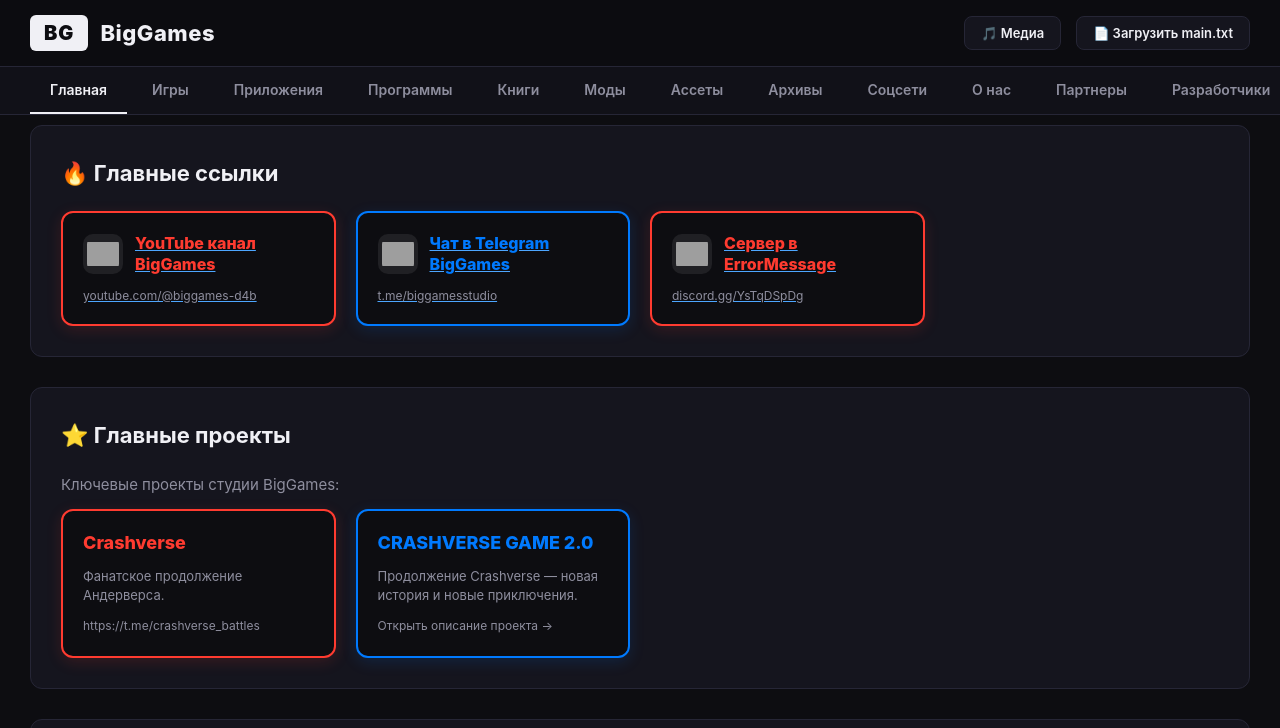
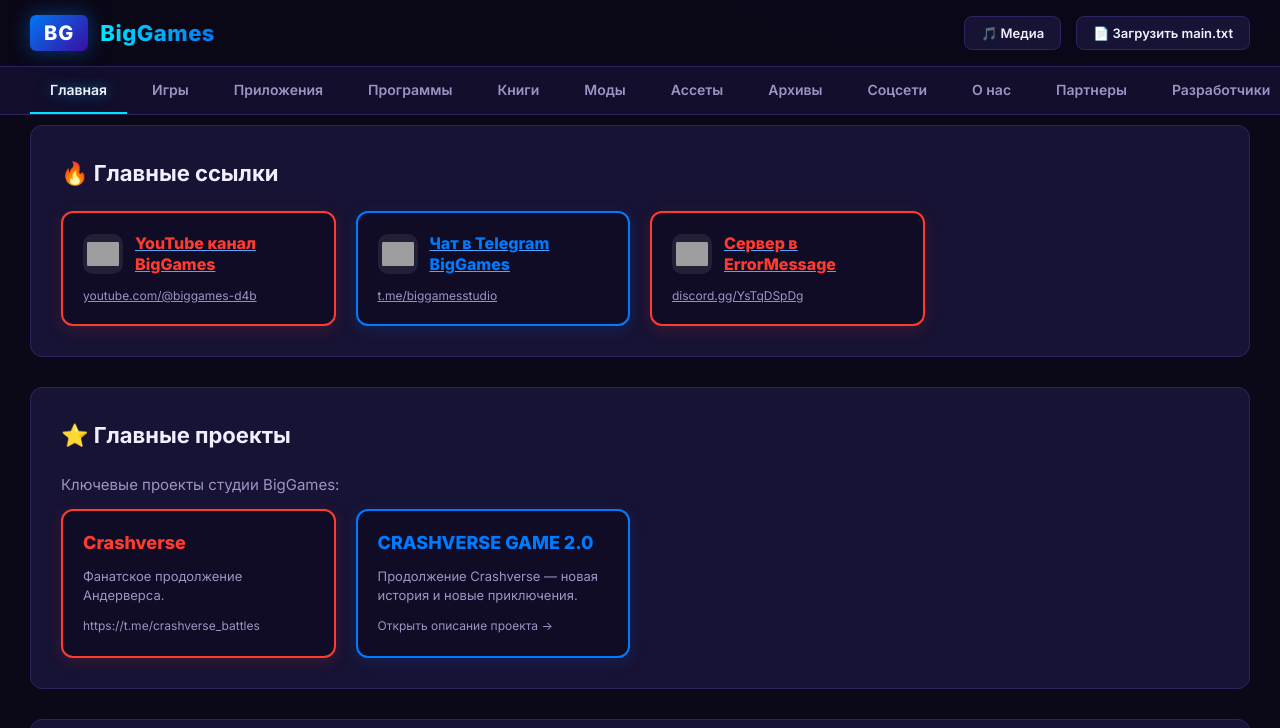
Before and after one commit to biggamesnewnew/biggames.github.io, a plain HTML site: page index.html in a window 1280 px wide. Shown: the top 728 px of the page. Drawn offline with Linux system fonts and the light colour scheme; grey boxes are pictures that could not be loaded.

Commit message:
Add files via upload

```diff
--- a/index.html
+++ b/index.html
@@ -6,22 +6,23 @@
   <title>BigGames — Официальный Портал</title>
   <link rel="preconnect" href="https://fonts.googleapis.com">
   <link rel="preconnect" href="https://fonts.gstatic.com" crossorigin>
-  <link href="https://fonts.googleapis.com/css2?family=Silkscreen:wght@400;700&display=swap" rel="stylesheet">
+  <link href="https://fonts.googleapis.com/css2?family=Inter:wght@400;500;600;700;800&family=Silkscreen:wght@400;700&display=swap" rel="stylesheet">
   <style>
     :root {
-      --bg-color: #0d0d11;
-      --card-bg: #15151e;
-      --card-border: #262636;
-      --accent-color: #ffffff;
-      --accent-hover: #e0e0e0;
-      --text-main: #f0f0f5;
-      --text-muted: #8e8e9e;
-      --dev-status: #ffcc00;
+      --bg-color: #0b0918;
+      --card-bg: #171334;
+      --card-border: #2d2560;
+      --accent-color: #0078f4;
+      --accent-hover: #3d8bff;
+      --accent-neon: #00e5ff;
+      --text-main: #eef0ff;
+      --text-muted: #9d94c4;
+      --dev-status: #ffd60a;
       --ready-status: #34c759;
-      --header-bg: rgba(13, 13, 17, 0.9);
-      --nav-bg: #111118;
-      --dev-card-bg: #181824;
-      --inner-box-bg: #0d0d11;
+      --header-bg: rgba(11, 9, 24, 0.85);
+      --nav-bg: #120e2b;
+      --dev-card-bg: #1d1850;
+      --inner-box-bg: #100c26;
       --input-bg: var(--card-bg);
       --input-border: var(--card-border);
       --icon-bg: rgba(255, 255, 255, 0.08);
@@ -32,17 +33,18 @@
     }
 
     body.light-theme {
-      --bg-color: #f4f4f8;
+      --bg-color: #f3f2fb;
       --card-bg: #ffffff;
-      --card-border: #e0e0e8;
-      --accent-color: #111118;
-      --accent-hover: #333344;
-      --text-main: #1c1c28;
-      --text-muted: #6e6e82;
+      --card-border: #d9d5f0;
+      --accent-color: #0078f4;
+      --accent-hover: #3d8bff;
+      --accent-neon: #0090c8;
+      --text-main: #1c1a30;
+      --text-muted: #6e6a8e;
       --header-bg: rgba(255, 255, 255, 0.9);
-      --nav-bg: #e8e8f0;
+      --nav-bg: #e9e7f8;
       --dev-card-bg: #ffffff;
-      --inner-box-bg: #f8f8fc;
+      --inner-box-bg: #f6f5fc;
       --input-bg: #ffffff;
       --input-border: #d0d0dc;
       --icon-bg: rgba(0, 0, 0, 0.06);
@@ -601,11 +603,14 @@
       box-sizing: border-box;
       margin: 0;
       padding: 0;
-      font-family: -apple-system, BlinkMacSystemFont, "Segoe UI", Roboto, Helvetica, Arial, sans-serif;
+      font-family: 'Inter', -apple-system, BlinkMacSystemFont, "Segoe UI", Roboto, Helvetica, Arial, sans-serif;
     }
 
     body {
       background-color: var(--bg-color);
+      background-image:
+        radial-gradient(1100px 520px at 82% -12%, color-mix(in srgb, var(--accent-color) 14%, transparent), transparent 62%),
+        radial-gradient(900px 480px at -12% 112%, color-mix(in srgb, var(--card-border) 35%, transparent), transparent 60%);
       color: var(--text-main);
       min-height: 100vh;
       display: flex;
@@ -648,8 +653,9 @@
     }
 
     .logo-box.logo-biggames {
-      background: var(--text-main);
-      color: var(--bg-color);
+      background: linear-gradient(135deg, #0078f4 0%, #3a0ca3 100%);
+      color: #ffffff;
+      box-shadow: 0 0 20px rgba(0, 120, 244, 0.45);
     }
 
     .logo-box.logo-errorgames {
@@ -668,6 +674,13 @@
       font-size: 22px;
       letter-spacing: 0.5px;
       color: var(--text-main);
+    }
+
+    body:not(.region-science):not(.region-cube) .logo-text {
+      background: linear-gradient(90deg, var(--accent-neon, #00e5ff), var(--accent-color));
+      -webkit-background-clip: text;
+      background-clip: text;
+      color: transparent;
     }
 
     .header-actions {
@@ -740,7 +753,8 @@
 
     .nav-tab.active {
       color: var(--text-main);
-      border-bottom-color: var(--text-main);
+      border-bottom-color: var(--accent-neon, var(--accent-color));
+      text-shadow: 0 0 14px color-mix(in srgb, var(--accent-neon, var(--accent-color)) 55%, transparent);
     }
 
     .controls-bar {
@@ -805,8 +819,8 @@
     }
 
     .filter-chip.active {
-      background: #007aff;
-      border-color: #007aff;
+      background: var(--accent-color);
+      border-color: var(--accent-color);
       color: #ffffff;
     }
 
@@ -840,7 +854,7 @@
       display: flex;
       flex-direction: column;
       justify-content: space-between;
-      transition: transform 0.2s ease, border-color 0.2s ease;
+      transition: transform 0.2s ease, border-color 0.2s ease, box-shadow 0.2s ease;
       cursor: pointer;
       position: relative;
       overflow: hidden;
@@ -848,7 +862,8 @@
 
     .card:hover {
       transform: translateY(-4px);
-      border-color: #3d3d5c;
+      border-color: var(--accent-color);
+      box-shadow: 0 10px 30px rgba(0, 0, 0, 0.35), 0 0 0 1px color-mix(in srgb, var(--accent-color) 40%, transparent), 0 0 24px color-mix(in srgb, var(--accent-color) 22%, transparent);
     }
 
     .card-header {
@@ -881,6 +896,18 @@
       color: var(--text-muted);
       flex-shrink: 0;
     }
+
+    @keyframes bgFloat {
+      0%, 100% { transform: translateY(0); }
+      50% { transform: translateY(-3px); }
+    }
+
+    body:not(.region-science):not(.region-cube) .card-logo-frame {
+      animation: bgFloat 5s ease-in-out infinite;
+    }
+
+    body:not(.region-science):not(.region-cube) .card:nth-child(3n) .card-logo-frame { animation-delay: -1.7s; }
+    body:not(.region-science):not(.region-cube) .card:nth-child(3n+1) .card-logo-frame { animation-delay: -3.4s; }
 
     .card-title {
       font-size: 16px;
@@ -2657,38 +2684,24 @@
 
     const database = {
       games: [
-        { name: 'PortalTimeTest', id: 'portaltimetestdemo' },
-        { name: 'Portal ReTimeTest', id: 'portalretimetest' },
-        { name: 'PvZ TypoPushkaMod', id: 'pvztypopushkamod' },
-        { name: 'PvZ PlusPlus', id: 'pvzplusplus' },
-        { name: 'PvZ PlusPlusPro', id: 'pvzpluspluspro' },
-        { name: 'PvZ 2 PlusPlus', id: 'pvz2plusplus' },
-        { name: 'Portal 3 FE', id: 'portal3fe' },
-        { name: 'Portal BigEdition', id: 'portalbigedition' },
-        { name: 'Crashverse Battles', id: 'crashversebattles' },
-        { name: 'CrashverseBattles Mobile', id: 'crashversebattlesmobile' },
-        { name: 'PvZ NewModdingMod', id: 'pvznewmoddingmod' },
-        { name: 'PvZ NewModdingMod Mobile', id: 'pvznewmoddingmodmobile' },
-        { name: 'PvZ NewModdingMod Remastered', id: 'pvznewmoddingmodremastered' },
+        { name: 'CRASHVERSE GAME 2.0', id: 'crashversegame20' },
+        { name: 'Portal 3', id: 'portal3fe' },
+        { name: 'CountryBallsTale 1', id: 'countryballstale1' },
         { name: 'UNDERLOVE', id: 'underlove' },
-        { name: 'CountryBallsTale 1', id: 'countryballstale1' },
-        { name: 'CountryBallsTale 2: Magic', id: 'countryballstale2magic' },
-        { name: 'CountryBallsTale 3: Dungeons', id: 'countryballstale3dungeons' },
         { name: 'CountryBallsTale 4: Animals', id: 'countryballstale4animals' },
-        { name: 'CountryBallsTale 1: Remastered', id: 'countryballstale1remastered' },
-        { name: 'CountryBallsTale 4 Google', id: 'countryballstale4google' },
-        { name: 'CountryLocation', id: 'countrylocation' },
-        { name: 'PvZ NewReplanted', id: 'pvznewreplanted' },
         { name: 'NewLifeSimulator', id: 'newlifesimulator' },
         { name: 'NewLifeSimulator 2', id: 'newlifesimulator2' },
-        { name: 'ArmyLife', id: 'armylife' },
+        { name: 'PvZ NewModdingMod', id: 'pvznewmoddingmod' },
+        { name: 'PvZ PlusPlus', id: 'pvzplusplus' }
       ],
       apps: [
         { name: 'BaseAIStudio 2.0', id: 'baseaistudio2' },
         { name: 'BG ToolsPack', id: 'bgtoolspack2' },
         { name: 'BG UniversalLauncher', id: 'bguniversallauncher2' },
         { name: 'BG MinecraftLauncher', id: 'bgminecraftlauncher' },
-        { name: 'BG CountryBallsTale Launcher', id: 'bgcountryballstalelauncher2' }
+        { name: 'BG CountryBallsTale Launcher', id: 'bgcountryballstalelauncher2' },
+        { name: 'BG FreeAntivirus', id: 'bgfreeantivirus' },
+        { name: 'BG FreeAntivirus Lite', id: 'bgfreeantiviruslite' }
       ],
       programs: [
         { name: 'BG UniversalOS', id: 'bguniversalos' }
@@ -2905,6 +2918,8 @@
       'bguniversallauncher2': { engine: '-', lang: 'Python', format: 'exe', platforms: ['Windows'] },
       'bgminecraftlauncher': { engine: '-', lang: 'Python', format: 'exe', platforms: ['Windows'] },
       'bgcountryballstalelauncher2': { engine: '-', lang: 'Python', format: 'exe', platforms: ['Windows'] },
+      'bgfreeantivirus': { engine: '-', lang: 'Python', format: 'exe', platforms: ['Windows'] },
+      'bgfreeantiviruslite': { engine: '-', lang: 'Python', format: 'exe', platforms: ['Windows'] },
       'biggamescraft': { engine: '-', lang: '-', format: '-', platforms: ['Windows'] }
     };
 
```
